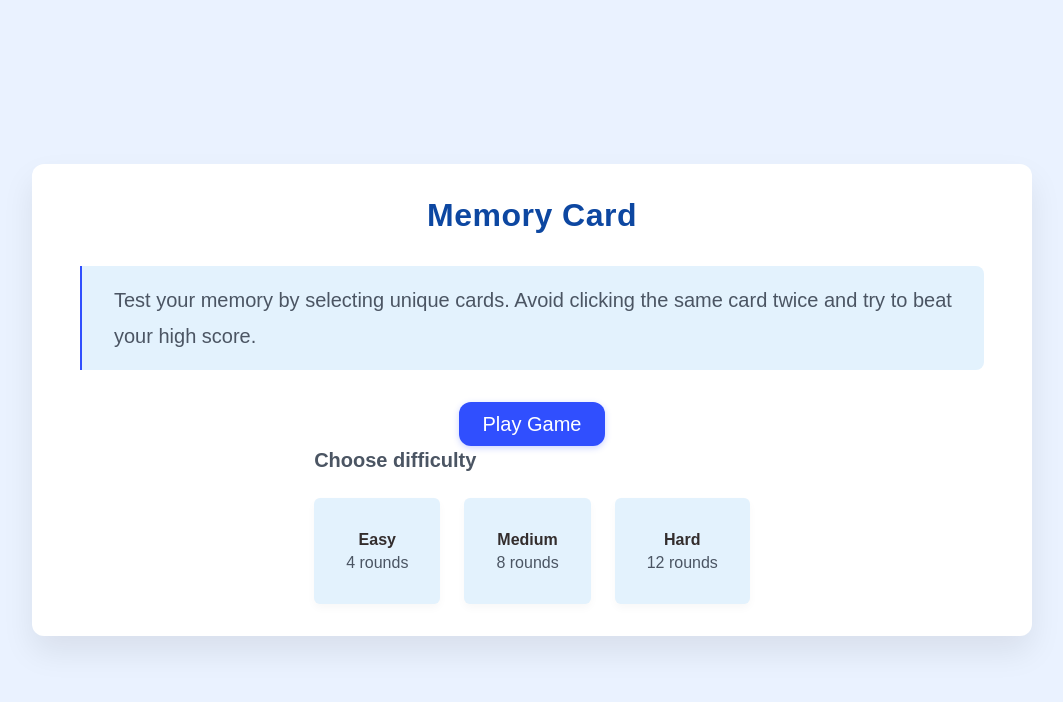
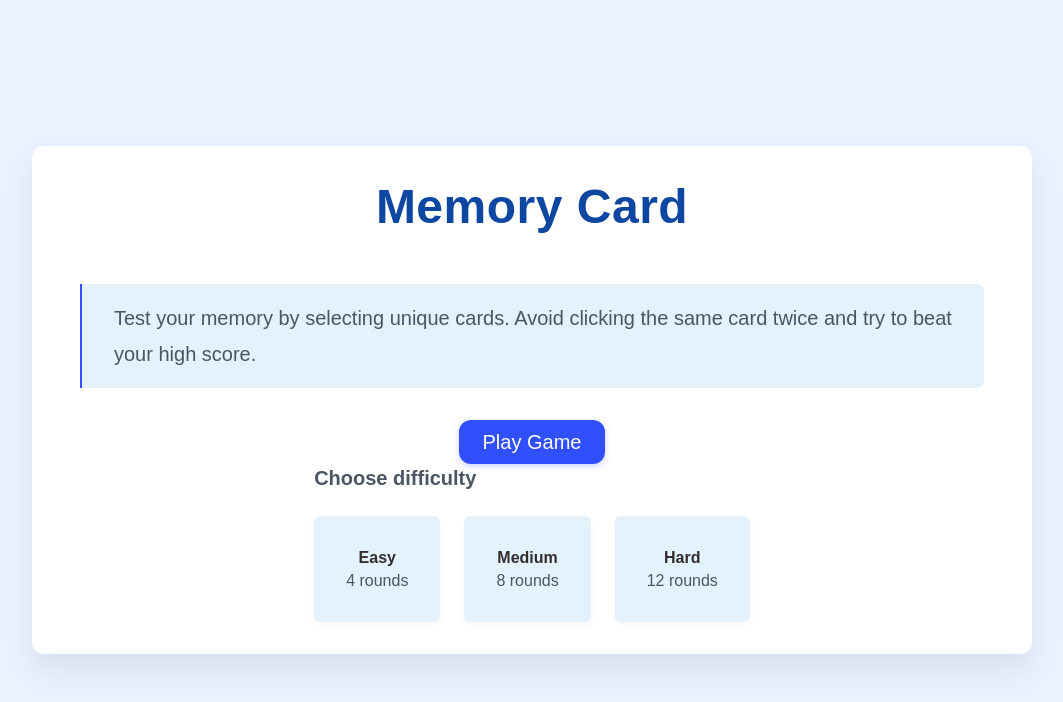
Before and after one commit to catalinbroinas/memory-card, a React (Vite) app: page / in a window 1280 px wide. Shown: the top 702 px of the page, without its empty margins (108-1171 px from the left). Built offline with nearby package versions, Linux system fonts and the light colour scheme.

Commit message:
style(game): adjust title font-size and margin

```diff
--- a/src/scss/components/custom/_game.scss
+++ b/src/scss/components/custom/_game.scss
@@ -25,12 +25,12 @@
   &__title {
     @include text-style(
       $font-weight: 700,
-      $font-size: $fs-2xl,
+      $font-size: $fs-3xl,
       $color: $text-accent,
       $line-height: 1.2
     );
     text-align: center;
     letter-spacing: 0.5px;
-    margin-bottom: $spacing-xl;
+    margin-bottom: $spacing-2xl;
   }
 }
```
